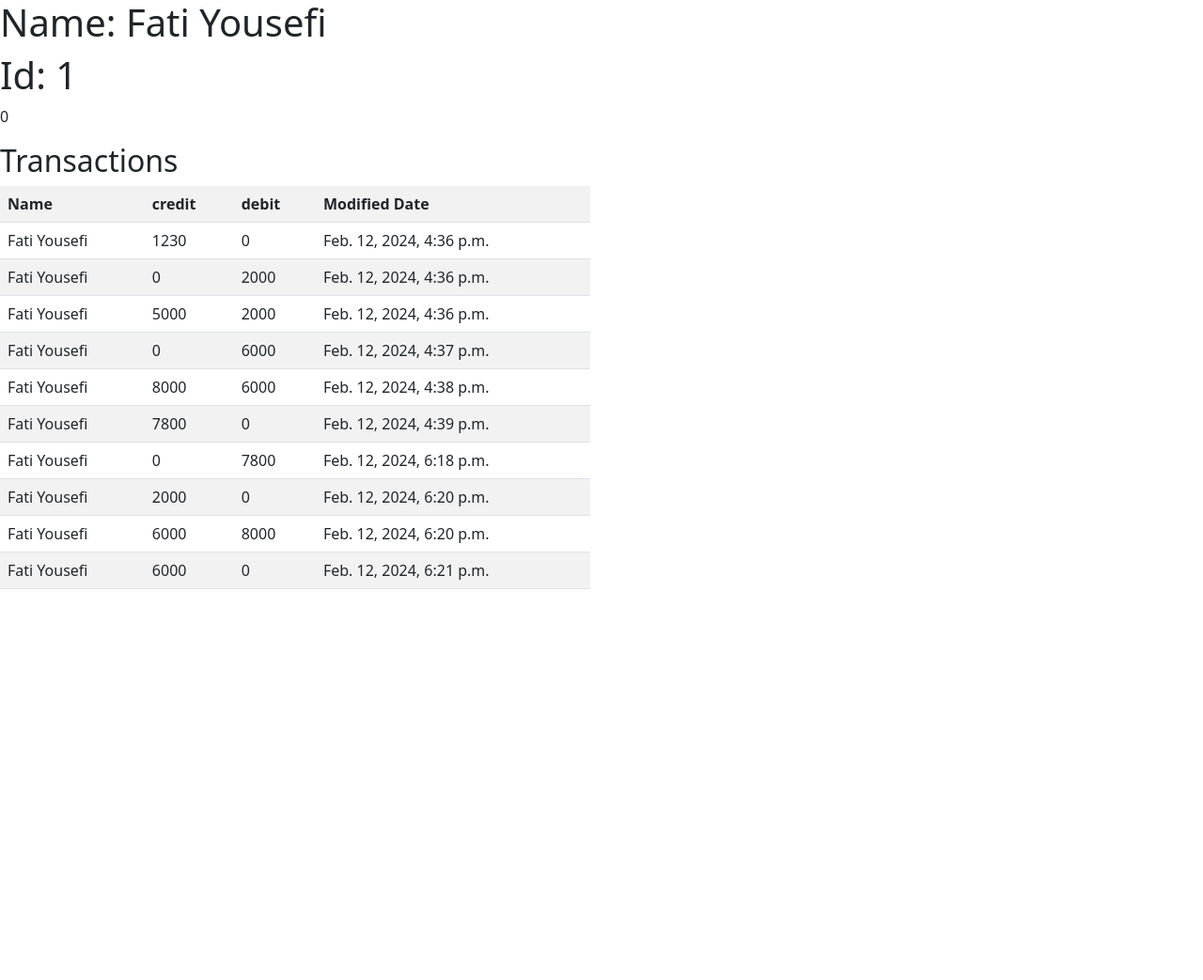
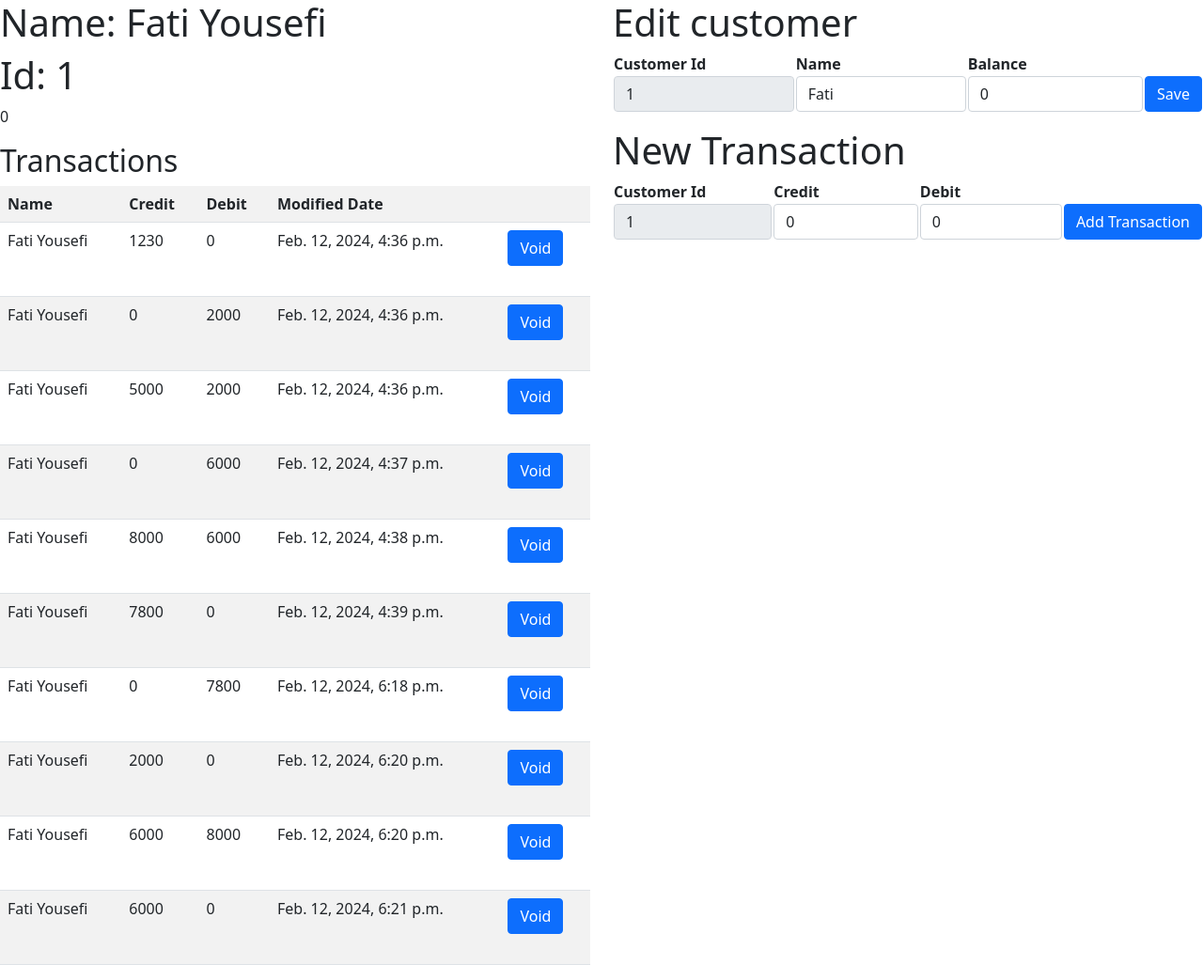
Before and after one commit to rahijalali/project-3, a Django app: page /wallet/1/ in a window 1280 px wide. Shown: the whole page at 94% size. Before the commit the page ends 627 px from the top, so only its background shows below. Run offline with Django 4.2, Linux system fonts and the light colour scheme; data comes from the database, SQL or seed files in the repository; both versions use the stored data as it was after the commit.

Commit message:
Details page and CRUD operations added

```diff
--- a/wallet/templates/wallet/details.html
+++ b/wallet/templates/wallet/details.html
@@ -15,9 +15,10 @@
     <table class="table table-striped">
       <tr>
         <th>Name</th>
-        <th>credit</th>
-        <th>debit</th>
+        <th>Credit</th>
+        <th>Debit</th>
         <th>Modified Date</th>
+        <th></th>
       </tr>
       {% for transaction in transaction_list %}
       <tr>
@@ -25,6 +26,19 @@
         <td>{{ transaction.credit }}</td>
         <td>{{ transaction.debit }}</td>
         <td>{{ transaction.modifiedDate }}</td>
+        <td>
+          <form action="{% url 'voidtransaction' %}" method="post">
+            {% csrf_token %}
+            <input
+              type="text"
+              name="transactionId"
+              id="transactionId"
+              value={{transaction.id}}
+              hidden
+            />
+            <input type="submit" class="btn btn-primary mb-2" value="Void" />
+          </form>
+        </td>
       </tr>
       {% endfor %}
     </table>
@@ -32,5 +46,100 @@
     {% endif %}
   </div>
 
-  <div class="col"></div>
+  <div class="col">
+    <form action="{% url 'customerupdate' %}" method="post">
+      {% csrf_token %}
+      <h1>Edit customer</h1>
+      <table>
+        <tr>
+          <th>Customer Id</th>
+          <th>Name</th>
+          <th>Balance</th>
+          <th></th>
+        </tr>
+        <tr>
+          <td>
+            <input
+              class="form-control"
+              type="number"
+              value={{customer.id}}
+              id="customerId"
+              name="customerId"
+              readonly
+            />
+          </td>
+          <td>
+            <input
+              class="form-control"
+              type="text"
+              id="name"
+              name="name"
+              value={{customer.name}}
+            />
+          </td>
+          <td>
+            <input
+              class="form-control"
+              type="number"
+              id="balance"
+              name="balance"
+              value={{customer.balance}}
+            />
+          </td>
+          <td><input type="submit" value="Save" class="btn btn-primary" /></td>
+        </tr>
+      </table>
+    </form>
+    <form action="{% url 'addtransaction' %}" method="post">
+      {% csrf_token %}
+      <h1>New Transaction</h1>
+      <table>
+        <tr>
+          <th>Customer Id</th>
+          <th>Credit</th>
+          <th>Debit</th>
+          <th></th>
+        </tr>
+        <tr>
+          <td>
+            <input
+              class="form-control"
+              type="number"
+              value={{customer.id}}
+              id="customerId"
+              name="customerId"
+              readonly
+            />
+          </td>
+          <td>
+            <input
+              class="form-control"
+              type="number"
+              id="credit"
+              name="credit"
+              placeholder="Credit"
+              value= "0"
+            />
+          </td>
+          <td>
+            <input
+              class="form-control"
+              type="number"
+              id="debit"
+              name="debit"
+              placeholder="Debit"
+              value= "0"
+            />
+          </td>
+          <td>
+            <input
+              type="submit"
+              value="Add Transaction"
+              class="btn btn-primary"
+            />
+          </td>
+        </tr>
+      </table>
+    </form>
+  </div>
 </div>
--- a/wallet/urls.py
+++ b/wallet/urls.py
@@ -5,6 +5,9 @@ from . import views
 urlpatterns = [
     path("", views.index, name="index"),
     path("customer/", views.customer, name="customer"),
+    path("addtransaction/", views.addtransaction, name="addtransaction"),
+    path("voidtransaction/", views.voidtransaction, name="voidtransaction"),
+    path("customerupdate/", views.customerupdate, name="customerupdate"),
     path("deletecustomer/", views.customer, name="deletecustomer"),
     path("<int:customer_id>/", views.details, name="details"),
 ]
--- a/wallet/views.py
+++ b/wallet/views.py
@@ -12,10 +12,22 @@ def index(request):
     }
     return render(request,"wallet/index.html",context)
 
+def addtransaction(request):
+    customer= Customer.objects.get(pk=request.POST["customerId"])
+    tr=Transaction(customer=customer, credit=request.POST["credit"], debit=request.POST["debit"],modifiedDate=timezone.now())
+    tr.save()
+    return redirect('/wallet/' + request.POST["customerId"])
+
+def voidtransaction(request):
+    tr= Transaction.objects.get(pk=request.POST["transactionId"])
+    voidTr=Transaction(customer= tr.customer, debit=tr.credit, credit=tr.debit,modifiedDate=timezone.now())
+    voidTr.save()
+    return redirect('/wallet/' + str(tr.customer.id))
+
 def customer(request):
     customer = Customer(name=request.POST["name"],balance=0, modifiedDate=timezone.now())
     customer.save()
-    return redirect('/wallet/')
+    return redirect('/wallet/' + request.POST["customerId"])
 
 def details(request, customer_id):
     logging.debug(customer_id)
@@ -33,6 +45,8 @@ def customerdelete(request):
     return redirect('/wallet/')
 
 def customerupdate(request):
-    customer = Customer.objects.get(id=1)
-    customer.update()
-    return redirect('/wallet/')
+    customer= Customer.objects.get(pk=request.POST["customerId"])
+    customer.name=request.POST["name"]
+    customer.balance=request.POST["balance"]
+    customer.save()
+    return redirect('/wallet/' + request.POST["customerId"])
```
Also changed, not shown: db.sqlite3.
